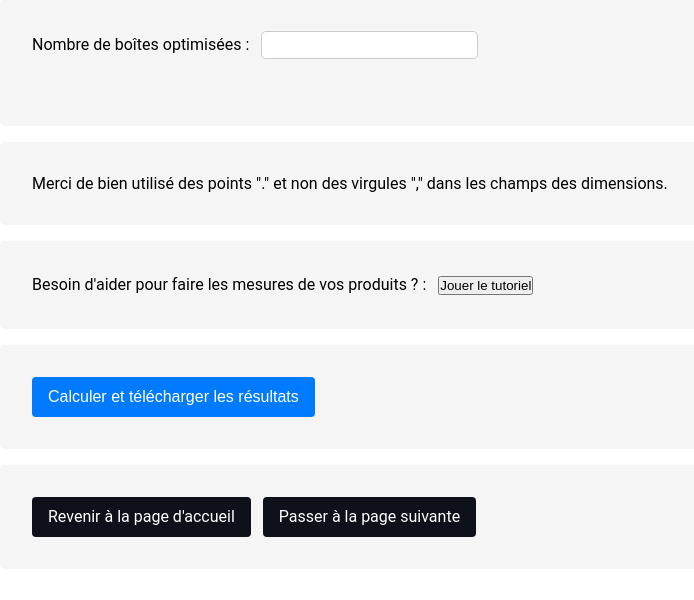
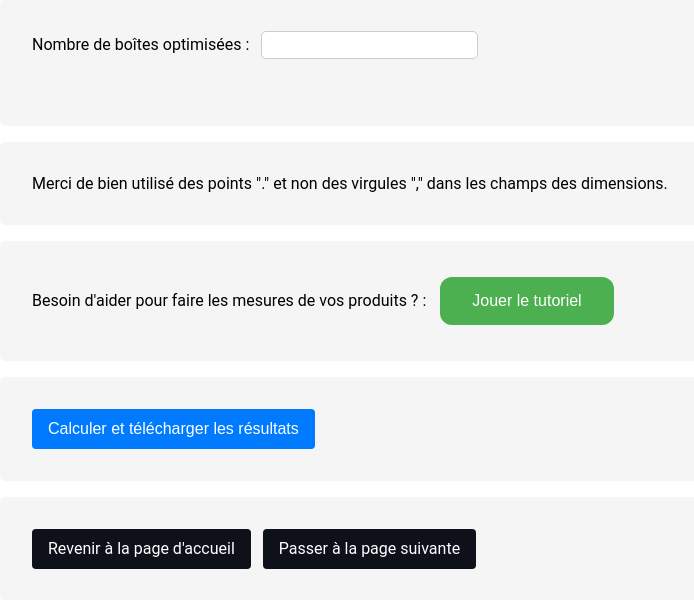
Before and after one commit to MisterBrag/CargOptimalBeta, a Python web app: template templates/calcul_caracteristiques.html in a window 1280 px wide. Shown: the part 176-776 px from the top of the page, without its empty margins (72-766 px from the left). Before the commit the page ends 713 px from the top, so only its background shows below. Run offline with Jinja, Linux system fonts and the light colour scheme; the template is opened without the code that fills it, so the values that code supplies are empty.

Commit message:
Version Test Folle

```diff
--- a/static/styles2.css
+++ b/static/styles2.css
@@ -83,3 +83,28 @@ h1 {
     background-color: #0056b3;
     color: #ffffff;
 }
+
+#tutorial {
+    background-color: #4CAF50; /* Green */
+    border: none;
+    color: white;
+    padding: 15px 32px;
+    text-align: center;
+    text-decoration: none;
+    display: inline-block;
+    font-size: 16px;
+    margin: 4px 2px;
+    transition-duration: 0.4s;
+    cursor: pointer;
+    border-radius: 12px;
+}
+
+#tutorial:hover {
+    background-color: #45a049;
+}
+
+#tutorial:active {
+    background-color: #3e8e41;
+    box-shadow: 0 5px #666;
+    transform: translateY(4px);
+}
--- a/templates/calcul_caracteristiques.html
+++ b/templates/calcul_caracteristiques.html
@@ -23,7 +23,7 @@
             <label for="tutorial">Besoin d'aider pour faire les mesures de vos produits ? :</label>
             <button id="tutorial">Jouer le tutoriel</button>
             <audio id="audio-tuto1" style="display: none;">
-                <source src="/audio/Mesure.mp3" type="audio/mpeg">
+                <source src="{{ url_for('static', filename='audio/Mesure.mp3') }}" type="audio/mpeg">
                 Your browser does not support the audio element.
             </audio>
         </div>
```
Also changed, not shown: 2 other files.
